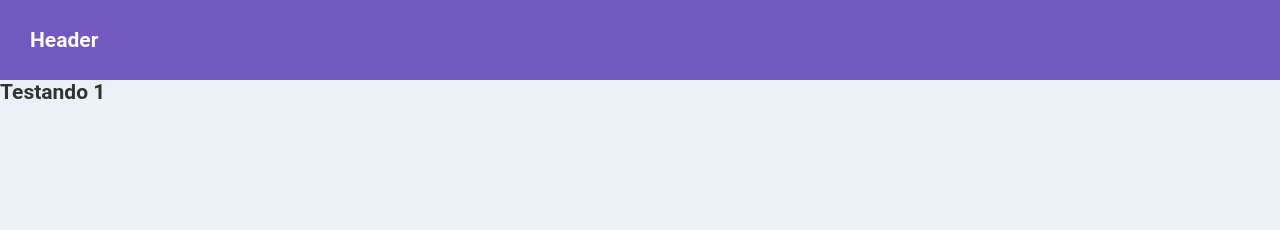
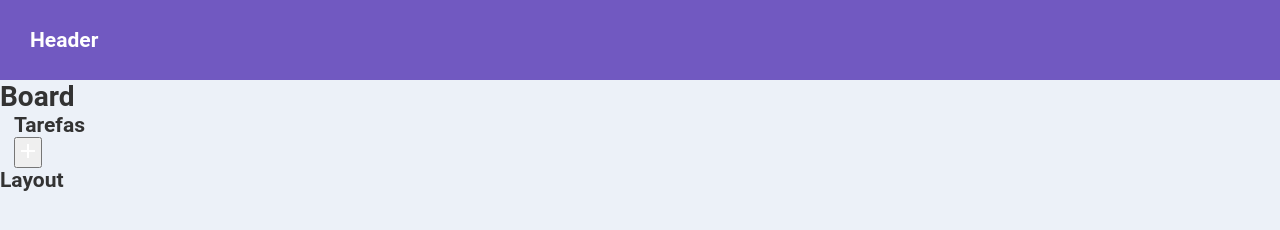
Before and after one commit to jjunior96/clone-ui, a Gatsby site: page / in a window 1280 px wide. Built offline with nearby package versions, Linux system fonts and the light colour scheme; Gatsby itself is replaced by a stand-in of ours.

Commit message:
feat: Board, Card & List component

```diff
--- a/package.json
+++ b/package.json
@@ -18,6 +18,7 @@
     "react": "^16.12.0",
     "react-dom": "^16.12.0",
     "react-helmet": "^6.0.0",
+    "react-icons": "^3.10.0",
     "styled-components": "^5.1.0"
   },
   "devDependencies": {
--- /dev/null
+++ b/src/components/Board/index.js
@@ -0,0 +1,16 @@
+import React from 'react';
+
+import List from '../List';
+
+import * as S from './styles';
+
+const Board = () => {
+  return (
+    <S.BoardWrapper>
+      <h1>Board</h1>
+      <List />
+    </S.BoardWrapper>
+  );
+};
+
+export default Board;
--- /dev/null
+++ b/src/components/Board/styles.js
@@ -0,0 +1,5 @@
+import styled from 'styled-components';
+
+export const BoardWrapper = styled.div`
+  height: calc(100% - 80px);
+`;
--- /dev/null
+++ b/src/components/Card/styles.js
@@ -0,0 +1,3 @@
+import styled from 'styled-components';
+
+export const CardWrapper = styled.div``;
--- a/src/components/Layout/index.js
+++ b/src/components/Layout/index.js
@@ -1,6 +1,7 @@
 import React from 'react';
 
 import Header from '../Header';
+import Board from '../Board';
 
 import GlobalStyle from '../../styles/global';
 import * as S from './styles';
@@ -9,8 +10,9 @@ const Layout = () => {
   return (
     <>
       <Header />
+      <Board />
       <S.LayoutWrapper>
-        <h1>Testando 1</h1>
+        <h1>Layout</h1>
         <GlobalStyle />
       </S.LayoutWrapper>
     </>
--- /dev/null
+++ b/src/components/List/index.js
@@ -0,0 +1,18 @@
+import React from 'react';
+
+import { MdAdd } from 'react-icons/md';
+
+import * as S from './styles';
+
+const List = () => {
+  return (
+    <S.ListWrapper>
+      <h2>Tarefas</h2>
+      <button type="button">
+        <MdAdd size={24} color="FFF" />
+      </button>
+    </S.ListWrapper>
+  );
+};
+
+export default List;
--- /dev/null
+++ b/src/components/List/styles.js
@@ -0,0 +1,12 @@
+import styled from 'styled-components';
+
+export const ListWrapper = styled.div`
+  padding: 0 14px;
+  height: 100%;
+
+  flex: 0 0 320px;
+
+  & + div {
+    border-left: 1px solid rgba(0, 0, 0, 0.05);
+  }
+`;
```
Also changed, not shown: src/components/Card/index.js (added, +13 -0 lines), 1 other file.
